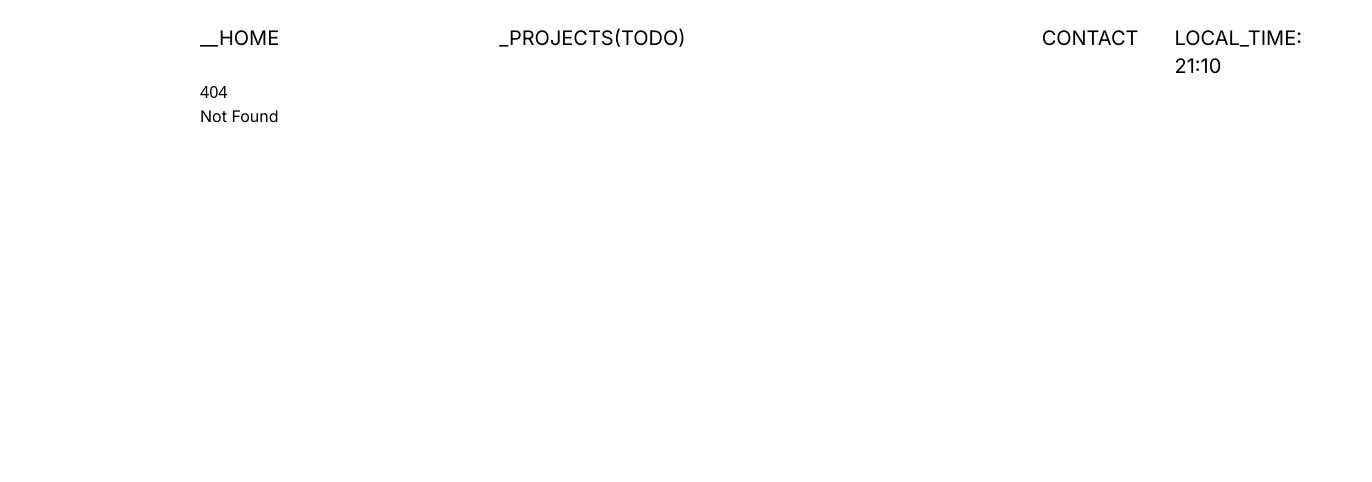
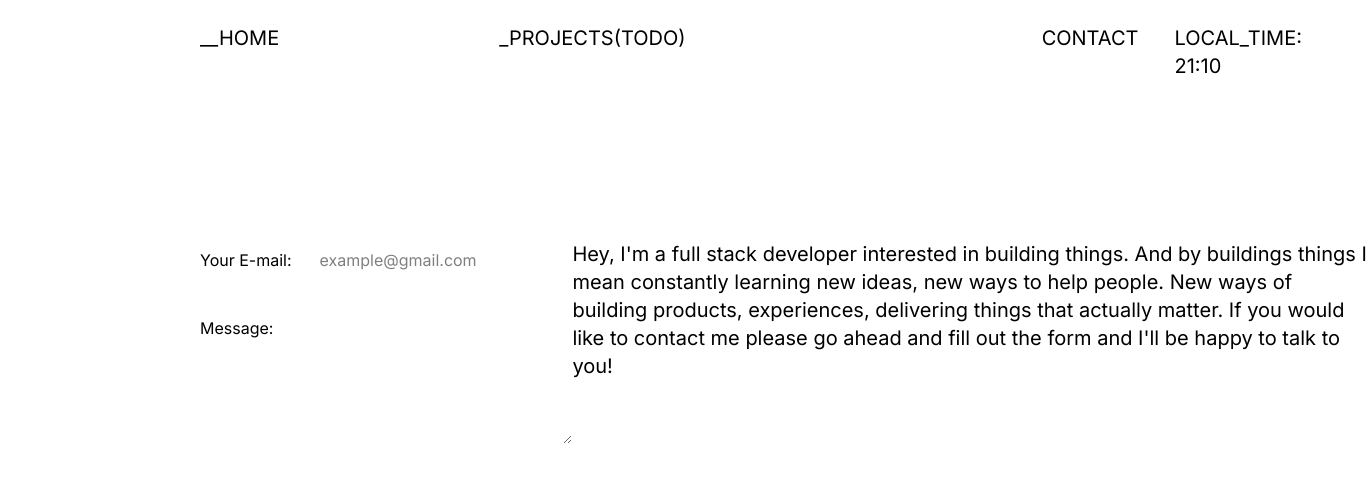
Before and after one commit to amalyakubov/portfolio, a SvelteKit app: page /contact in a window 1280 px wide. Before the commit this address had no page. Shown: the top 482 px of the page, 1372 px wide, since content can reach past the window. Built offline with nearby package versions, Linux system fonts and the light colour scheme.

Commit message:
feat: create a super basic contact page

```diff
--- /dev/null
+++ b/src/routes/contact/+page.svelte
@@ -0,0 +1,35 @@
+<script lang="ts">
+</script>
+
+<div class="pageContainer flex flex-row pt-40 justify-between">
+  <div class="flex flex-col contactForm bg-white">
+    <form class="flex flex-col">
+      <div class="flex text-md font-['Inter']">
+        <label for="email" class="pr-3 self-center">Your E-mail:</label>
+        <input
+          class="px-4 py-2 text-md focus:outline-0 placeholder:text-black/50 text-black/50"
+          type="email"
+          id="fEmail"
+          name="fEmail"
+          placeholder="example@gmail.com"
+        />
+      </div>
+      <div class=" flex text-md font-['Inter'] pt-9">
+        <label for="message" class="text-md font-['Inter'] pr-3">Message:</label
+        >
+        <textarea
+          class="focus:outline-0 px-9 pb-20 text-black/50"
+          id="message"
+          name="message"
+        ></textarea>
+      </div>
+    </form>
+  </div>
+  <p class="text-xl md:min-w-200 w-min font-['Inter']">
+    Hey, I'm a full stack developer interested in building things. And by
+    buildings things I mean constantly learning new ideas, new ways to help
+    people. New ways of building products, experiences, delivering things that
+    actually matter. If you would like to contact me please go ahead and fill
+    out the form and I'll be happy to talk to you!
+  </p>
+</div>
```
